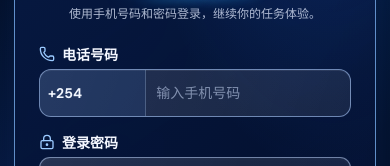
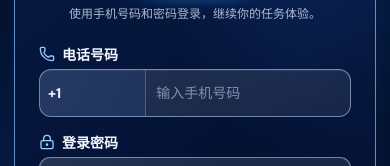
Before and after one commit to xiaolongsvip/whatsapp-task-platform, a Next.js app in the folder apps/web/: page /login in a window 390 px wide. Shown: the part 310-476 px from the top of the page. Built offline with nearby package versions, Linux system fonts and the light colour scheme.

Commit message:
Set default editable phone country calling code to +1

```diff
--- a/apps/web/src/components/auth-form.tsx
+++ b/apps/web/src/components/auth-form.tsx
@@ -9,7 +9,7 @@ type AuthMode = "register" | "login";
 export function AuthForm({ mode }: { mode: AuthMode }) {
   const router = useRouter();
   const isRegister = mode === "register";
-  const [countryCode, setCountryCode] = useState("+254");
+  const [countryCode, setCountryCode] = useState("+1");
   const [phone, setPhone] = useState("");
   const [password, setPassword] = useState("");
   const [confirmPassword, setConfirmPassword] = useState("");
@@ -128,7 +128,7 @@ export function AuthForm({ mode }: { mode: AuthMode }) {
           <div className="aurora-field">
             <label htmlFor="auth-phone"><Phone size={17} /> 电话号码</label>
             <div className="aurora-phone-control aurora-phone-split">
-              <input className="aurora-country-code-input" id="auth-country-code" type="tel" inputMode="tel" autoComplete="tel-country-code" aria-label="国家区号" placeholder="+254" value={countryCode} onChange={(event) => setCountryCode(event.target.value.replace(/[^0-9+]/g, "").slice(0, 6))} required maxLength={6} />
+              <input className="aurora-country-code-input" id="auth-country-code" type="tel" inputMode="tel" autoComplete="tel-country-code" aria-label="国家区号" placeholder="+1" value={countryCode} onChange={(event) => setCountryCode(event.target.value.replace(/[^0-9+]/g, "").slice(0, 6))} required maxLength={6} />
               <span className="aurora-phone-divider" aria-hidden="true" />
               <input className="aurora-phone-number-input" id="auth-phone" name="phone" type="tel" inputMode="numeric" autoComplete="tel-national" placeholder="输入手机号码" value={phone} onChange={(event) => handlePhoneChange(event.target.value)} required maxLength={16} />
             </div>
```
